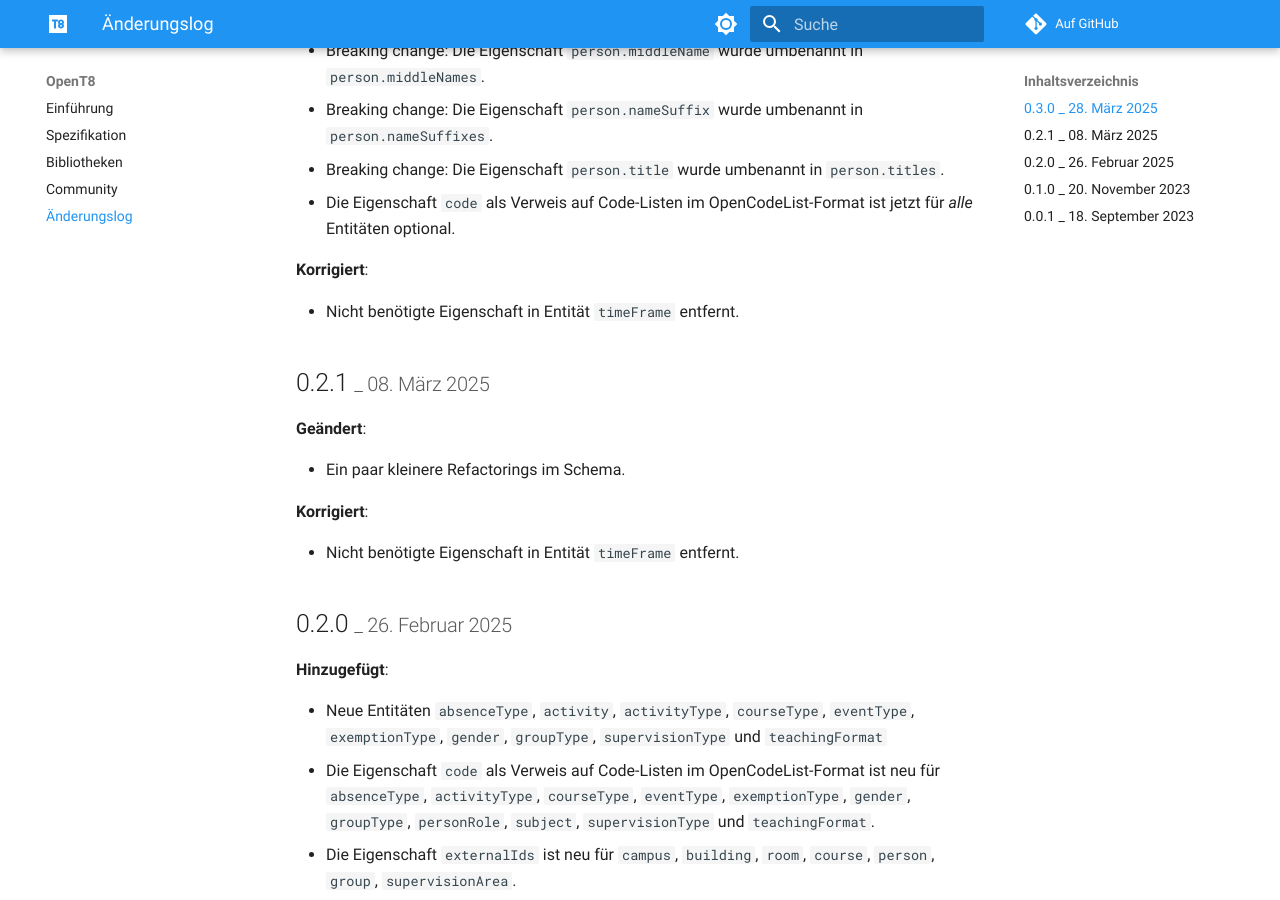
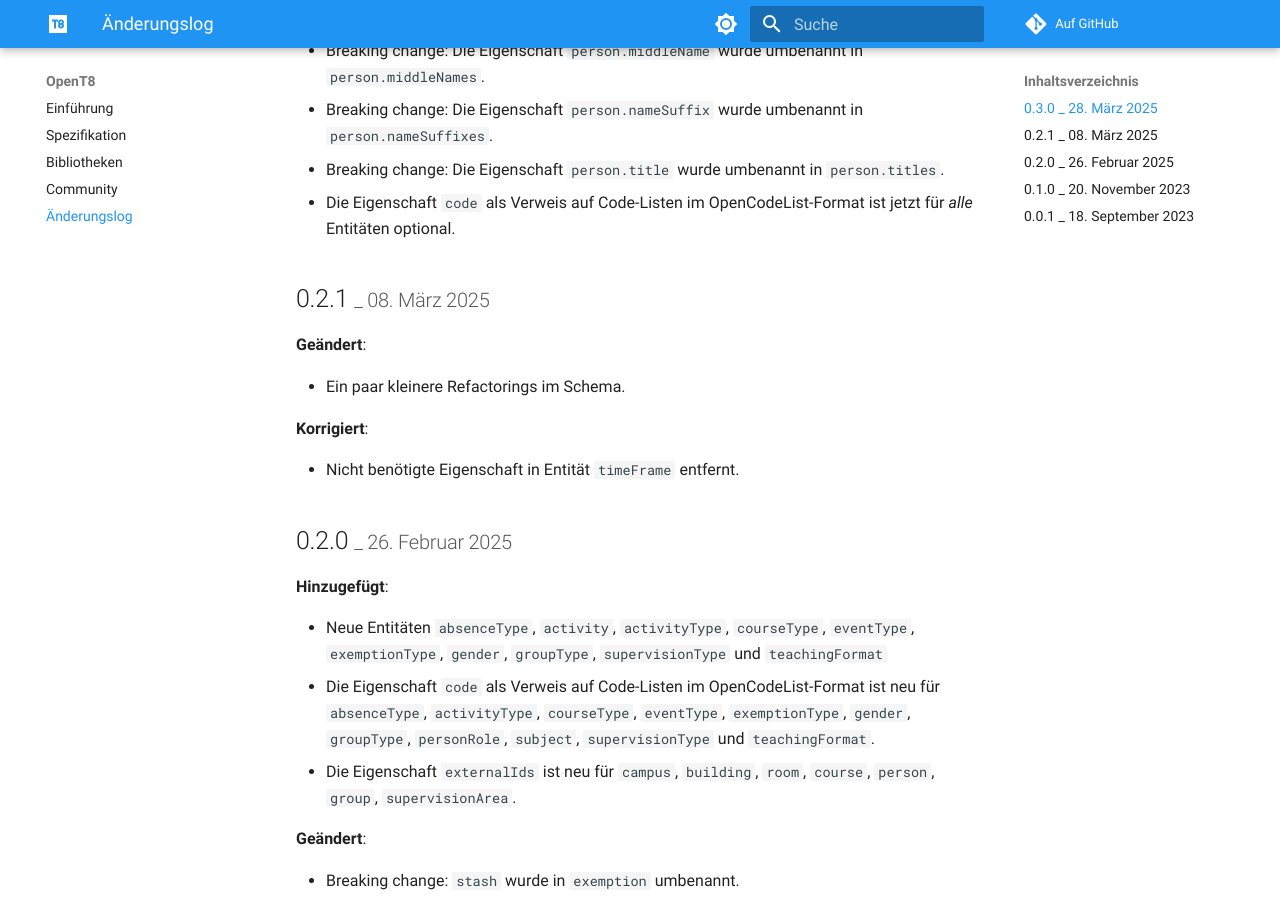
Before and after one commit to openpotato/opent8, an MkDocs documentation site: the page built from website/docs/change-log.md, in a window 1280 px wide and 900 px high, scrolled down 418 px. Built offline with MkDocs 1.6.1 and Material for MkDocs 9.7.7, drawn with Linux system fonts in a browser that asks for light colours; comment, search, counter and statistics services are not loaded.

Commit message:
Content fix

```diff
--- a/website/docs/change-log.md
+++ b/website/docs/change-log.md
@@ -15,10 +15,6 @@
 + Breaking change: Die Eigenschaft `person.nameSuffix` wurde umbenannt in `person.nameSuffixes`.
 + Breaking change: Die Eigenschaft `person.title` wurde umbenannt in `person.titles`.
 + Die Eigenschaft `code` als Verweis auf Code-Listen im OpenCodeList-Format ist jetzt für *alle* Entitäten optional.
-
-**Korrigiert**:
-
-+ Nicht benötigte Eigenschaft in Entität `timeFrame` entfernt.
 
 ## 0.2.1 <small>_ 08. März 2025</small>
 
```
